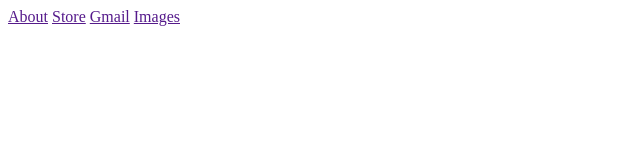
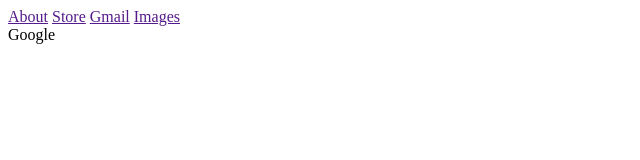
Before and after one commit to JShaverII/google-homepage, a plain HTML site: page index.html in a window 1280 px wide. Shown: the full height of the page, 0-640 px from the left. Drawn offline with Linux system fonts and the light colour scheme.

Commit message:
Update index.html

```diff
--- a/index.html
+++ b/index.html
@@ -10,6 +10,9 @@
                 <a href="">Gmail</a>
                 <a href="">Images</a>
             </div>
+            <div>
+                Google
+            </div>
         </div>
 
 
```
